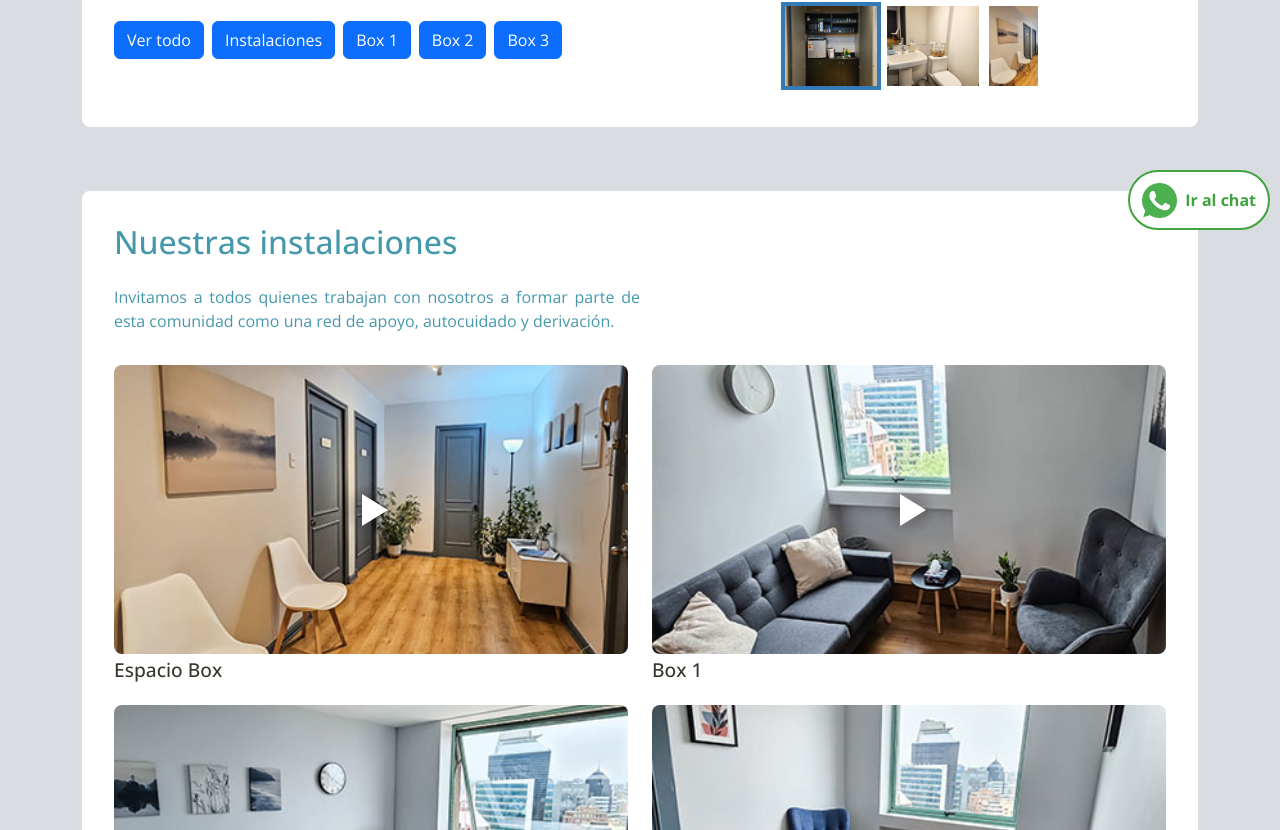
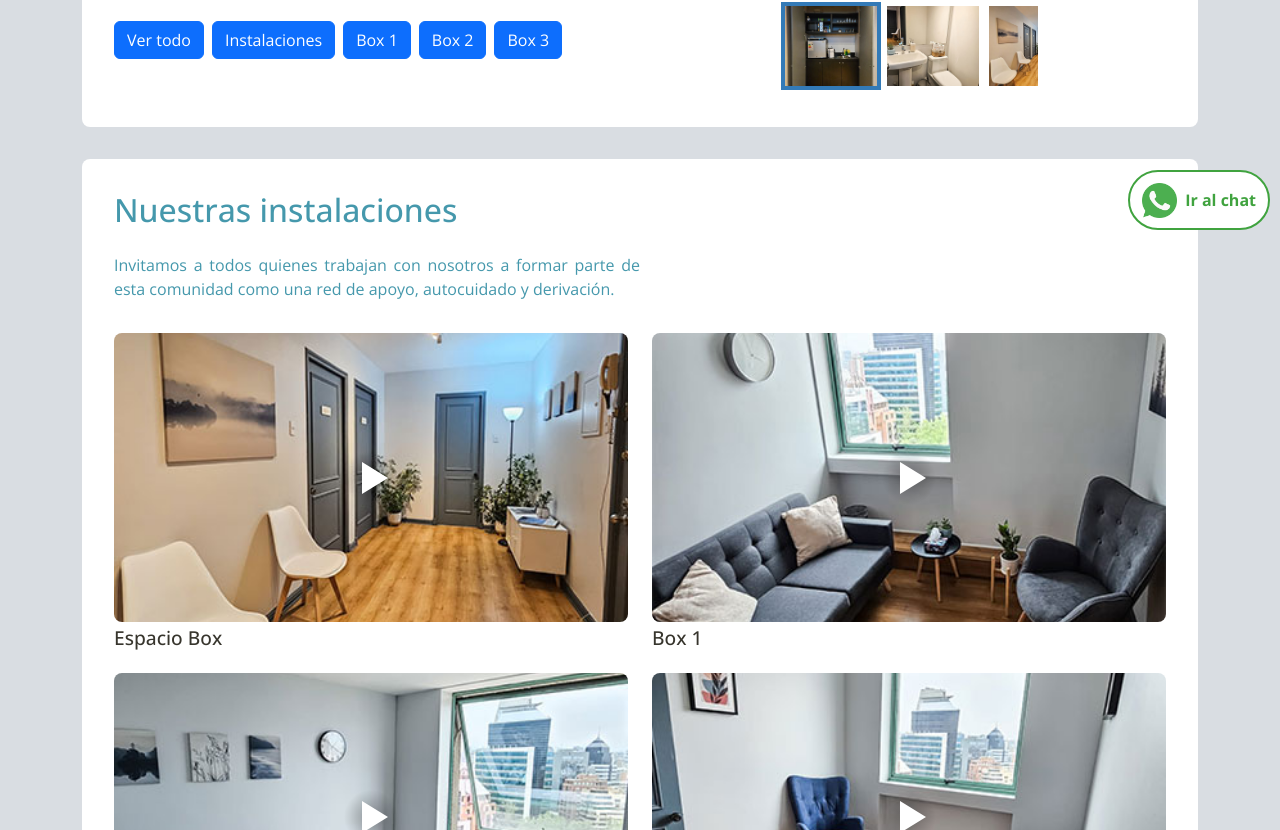
Before and after one commit to ssalinascalibar/espacio-box-noLogin, a React (Vite) app: page /boxes in a window 1280 px wide. Shown: the part 550-1380 px from the top of the page. Built offline with nearby package versions, Linux system fonts and the light colour scheme.

Commit message:
mod margin bottom in global.css backgroundSection

```diff
--- a/src/assets/styles/global.css
+++ b/src/assets/styles/global.css
@@ -26,7 +26,7 @@ a {
   background-color:#fff;
   border-radius: 8px;
   padding: 2rem 1rem;
-  margin: 1rem 0 4rem 0;
+  margin: 1rem 0 2rem 0;
 }
 
 .section-titles {
```
